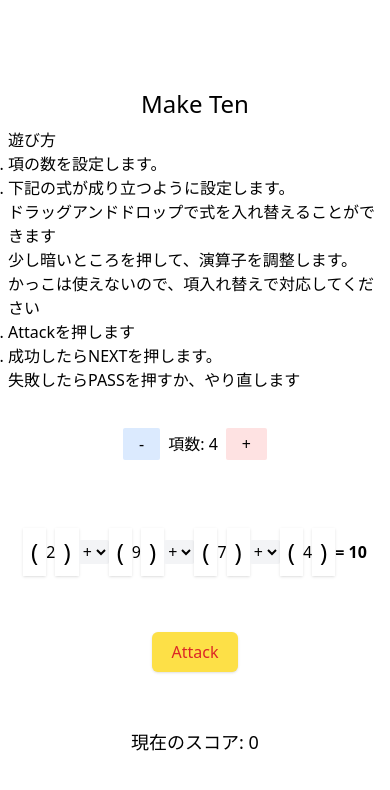
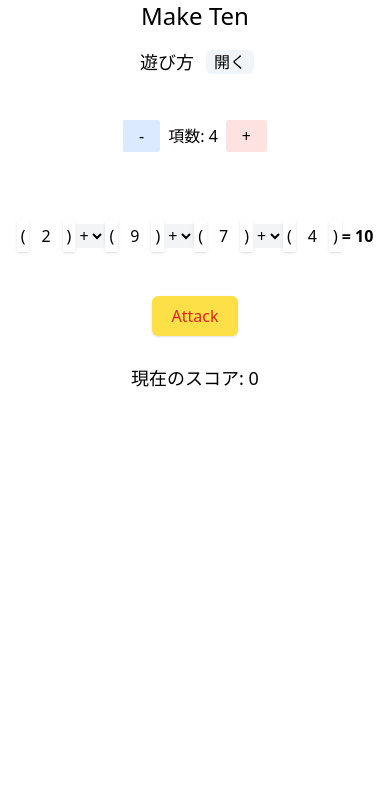
Before and after one commit to JustifyBaby/make-ten, a React (Vite) app: page / in a window 390 px wide. Shown: the top 790 px of the page. Built offline with nearby package versions, Linux system fonts and the light colour scheme.

Commit message:
$npm_config_m

```diff
--- a/src/App.tsx
+++ b/src/App.tsx
@@ -3,7 +3,7 @@ import Header from "./components/Header";
 
 function App() {
   return (
-    <div className='flex flex-col justify-center items-center w-full h-screen overflow-hidden'>
+    <div className='flex flex-col items-center w-full h-screen overflow-hidden'>
       <Header />
       <Formula />
     </div>
--- a/src/components/Formula.tsx
+++ b/src/components/Formula.tsx
@@ -8,44 +8,45 @@ import {
   closestCenter,
   DndContext,
   DragEndEvent,
-  KeyboardSensor,
   PointerSensor,
+  TouchSensor,
   useSensor,
   useSensors,
 } from "@dnd-kit/core";
-import sanitize from "sanitize-html";
 import SortableItem from "./SortableItem";
 import GameSetting from "./GameSetting";
-import { genNumList } from "../utils/global";
+import { calcEnteredFormula, genNumList } from "../utils/global";
 import Parentheses from "./Parentheses";
 
-// const Formula = memo(() => {});
+type Status = "right" | "wrong" | "error" | "";
+
 export default function Formula() {
-  const [piece, setPiece] = useState(4); // 個数の設定
-  const [numList, setNumList] = useState(genNumList(piece)); // 実際の数字の列
-  const [isRight, setIsRight] = useState("");
+  // 個数の設定
+  const [piece, setPiece] = useState(4);
+
+  // 実際の数字の列
+  const [numList, setNumList] = useState(genNumList(piece));
+
+  // ゲームの状態
+  const [[isRight, status], setIsRight] = useState<[string, Status]>(["", ""]);
+
+  // スコアの状態
   const [score, setScore] = useState(0);
   const [scoreRate, setScoreRate] = useState(1);
-  const [error, setError] = useState("");
-
-  const calcEnteredFormula = (formula: string) => {
-    const safetyCode = sanitize(formula);
-    const value = eval(safetyCode);
-    return value;
-  };
+  const [scoreRateChange, setScoreRateChange] = useState(1);
 
   const sensors = useSensors(
     useSensor(PointerSensor),
-    useSensor(KeyboardSensor)
+    // useSensor(KeyboardSensor),
+    useSensor(TouchSensor)
   );
 
   const handleDragEnd = ({ active, over }: DragEndEvent) => {
-    if (active.id !== over?.id) {
-      const oldIndex = numList.findIndex(({ id }) => id === active.id);
-      const newIndex = numList.findIndex(({ id }) => id === over?.id);
+    if (active.id === over?.id) return;
+    const oldIndex = numList.findIndex(({ id }) => id === active.id);
+    const newIndex = numList.findIndex(({ id }) => id === over?.id);
 
-      setNumList((prevData) => arrayMove(prevData, oldIndex, newIndex));
-    }
+    setNumList((prevData) => arrayMove(prevData, oldIndex, newIndex));
   };
 
   const handleOperatorChange = (nextOperator: string, id: number) => {
@@ -68,30 +69,41 @@ export default function Formula() {
       formula += item;
     }
 
-    // 現在、formulaは"1+2+4+5+"のようになっているので、
-    // 0か1を結合
+    // 現在、formulaは"1+2+4+5+"のようになっているので、0か1を結合
     if (formula.endsWith("+") || formula.endsWith("-")) formula += 0;
     else formula += 1;
 
     try {
       const calcResult = calcEnteredFormula(formula);
       if (calcResult === 10) {
-        setScoreRate(scoreRate + 1);
-        setScore(score + scoreRate);
-        setIsRight("成功です!");
+        setScoreRate((prevRate) => prevRate + scoreRateChange);
+        setScore((prevScore) => prevScore + scoreRate);
+        setIsRight(["成功です!", "right"]);
       } else {
-        setIsRight(`失敗! その式は${calcResult}です。`);
+        setIsRight([`失敗! その式は${calcResult}です。`, "wrong"]);
         setScoreRate(1);
       }
-      setError("");
     } catch (err) {
-      setError("式が成立していません。");
+      setIsRight(["式が成立していません。", "error"]);
       return err;
     }
   };
 
   useEffect(() => {
     setNumList(genNumList(piece));
+    switch (piece) {
+      case 4:
+        setScoreRateChange(1);
+        break;
+      case 5:
+        setScoreRateChange(2);
+        break;
+      case 6:
+        setScoreRateChange(3);
+        break;
+      default:
+        break;
+    }
   }, [piece]);
 
   return (
@@ -117,10 +129,7 @@ export default function Formula() {
                 />
 
                 <SortableItem id={item.id}>
-                  {/* <div className='flex justify-between items-center rounded px-2'> */}
-                  <span className='md:p-1 lg:p-3 lg:text-xl md:text-lg'>
-                    {item.num}
-                  </span>
+                  <span className='p-3 lg:text-xl md:text-lg'>{item.num}</span>
                 </SortableItem>
 
                 <Parentheses
@@ -139,7 +148,7 @@ export default function Formula() {
                         onChange={(e) => {
                           handleOperatorChange(e.target.value, item.id);
                         }}
-                        className='md:p-1 lg:p-2 md:m-1 lg:m-2 bg-gray-100 rounded-sm'>
+                        className='md:p-1 lg:p-2 md:m-0 lg:m-2 bg-gray-100 rounded-sm'>
                         {operators.map((operator, index) => (
                           <option
                             value={operator}
@@ -160,24 +169,26 @@ export default function Formula() {
       </DndContext>
       <button
         onClick={judgeGame}
-        className='px-5 py-2 shadow m-4 active:shadow-none rounded-md bg-yellow-300 text-red-600 text-center'>
+        className='px-5 py-2 shadow m-1 active:shadow-none rounded-md bg-yellow-300 text-red-600 text-center'>
         Attack
       </button>
-      {isRight !== "" && (
+      {status !== "" && (
         <button
-          onClick={() => setNumList(genNumList(piece))}
-          className='text-lg px-3 py-1 m-2 bg-lime-50 text-slate-800 rounded-sm border hover:border-2'>
-          {isRight === "成功です!" ? "NEXT" : "PASS"}
+          onClick={() => {
+            setNumList(genNumList(piece));
+            if (status === "right") setIsRight(["", ""]);
+          }}
+          className='text-lg px-3 py-1 m-1 bg-lime-50 text-slate-800 rounded-sm border hover:border-2'>
+          {status === "right" ? "NEXT" : "PASS"}
         </button>
       )}
       <div className='flex flex-col justify-center items-center'>
         <div
-          className={`text-center text-xl font-bold p-2 m-3 ${
-            isRight === "成功です!" ? "text-red-600" : ""
-          }`}>
+          className={`text-center text-xl font-bold p-2 m-1 ${
+            status === "right" && "text-yellow-700 text-2xl"
+          } ${status === "error" && "text-red-600"}`}>
           {isRight}
         </div>
-        {error !== "" && <p>{error}</p>}
         <div className='text-lg'>現在のスコア: {score}</div>
       </div>
     </main>
--- a/src/components/Header.tsx
+++ b/src/components/Header.tsx
@@ -1,9 +1,21 @@
+import { useState } from "react";
+
 const Header = () => {
+  const [isOpen, setIsOpen] = useState(false);
+
   return (
     <header className='flex flex-col justify-center items-center'>
       <h1 className='text-2xl'>Make Ten</h1>
       <div className='m-2'>
-        <h2>遊び方</h2>
+        <div className='flex justify-center items-center'>
+          <h2 className='text-lg m-2'>遊び方</h2>
+          <button
+            className='bg-slate-100 px-2 mx-1 rounded-md'
+            onClick={() => setIsOpen((prev) => !prev)}>
+            {isOpen ? "閉じる" : "開く"}
+          </button>
+        </div>
+        {isOpen && (
           <ol>
             <li>項の数を設定します。</li>
             <li>下記の式が成り立つように設定します。</li>
@@ -16,6 +28,7 @@ const Header = () => {
               <p>失敗したらPASSを押すか、やり直します</p>
             </li>
           </ol>
+        )}
       </div>
     </header>
   );
--- a/src/components/Parentheses.tsx
+++ b/src/components/Parentheses.tsx
@@ -27,7 +27,9 @@ const Parentheses = ({
 
   return (
     <button
-      className={`text-2xl shadow p-2 ${current ? "bg-lime-400" : ""}`}
+      className={`md:text-base lg:text-xl shadow p-1 ${
+        current ? "bg-lime-400" : ""
+      }`}
       onClick={() => handleParenthesesChange(id, isOpen)}>
       {isOpen ? "(" : ")"}
     </button>
--- a/src/index.css
+++ b/src/index.css
@@ -5,3 +5,7 @@
 ol li {
   list-style: decimal;
 }
+
+* {
+  transition: all 0.2s;
+}
--- a/src/utils/global.ts
+++ b/src/utils/global.ts
@@ -1,3 +1,4 @@
+import sanitize from "sanitize-html";
 import { Random } from "../utils/rand";
 import { NumElement } from "../utils/types";
 
@@ -22,3 +23,9 @@ export const genNumList = (piece: number): NumElement[] => {
     closeParentheses: false,
   }));
 };
+
+export const calcEnteredFormula = (formula: string) => {
+  const safetyCode = sanitize(formula);
+  const value = eval(safetyCode);
+  return value;
+};
```
Lines whose indentation alone changed are shown as unchanged.
